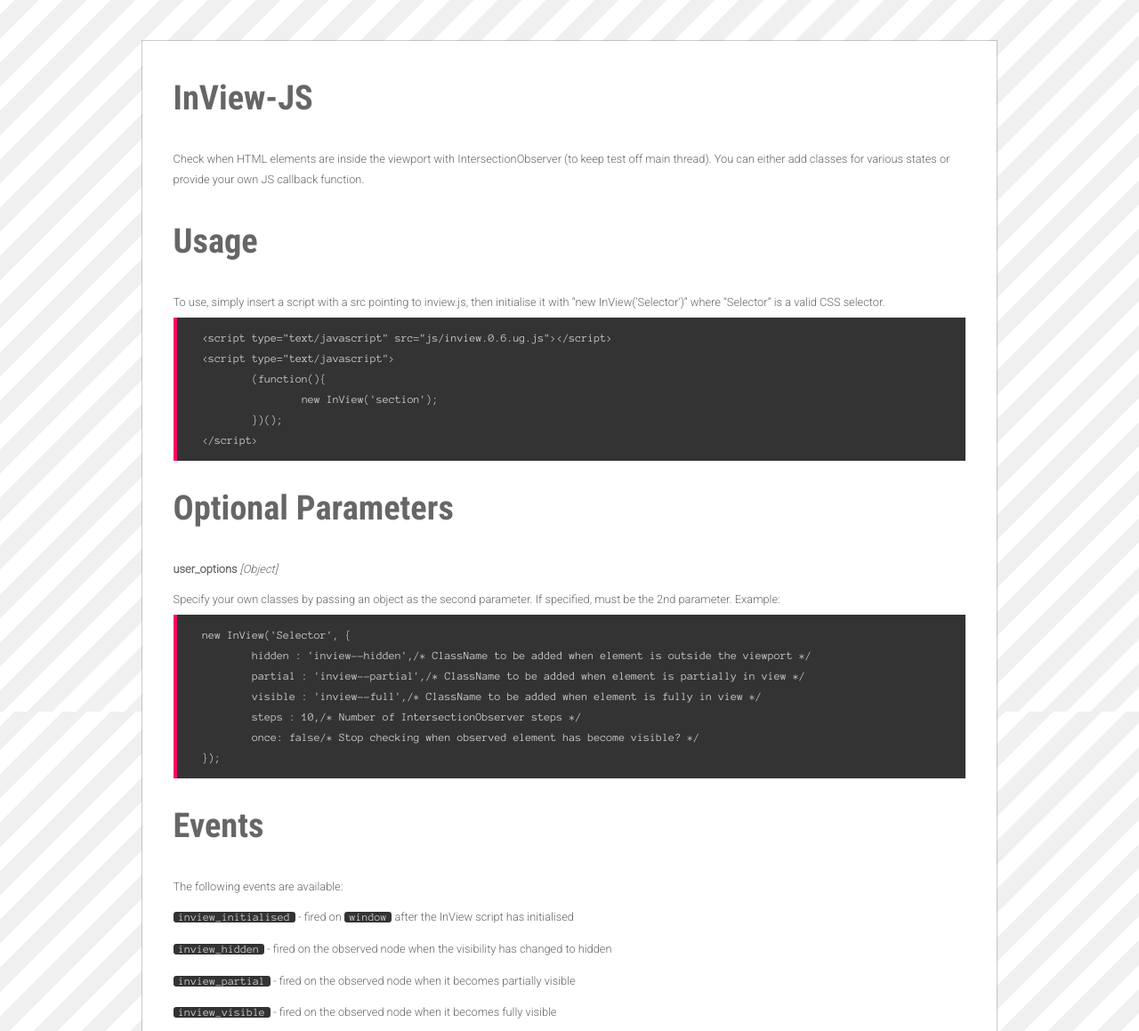
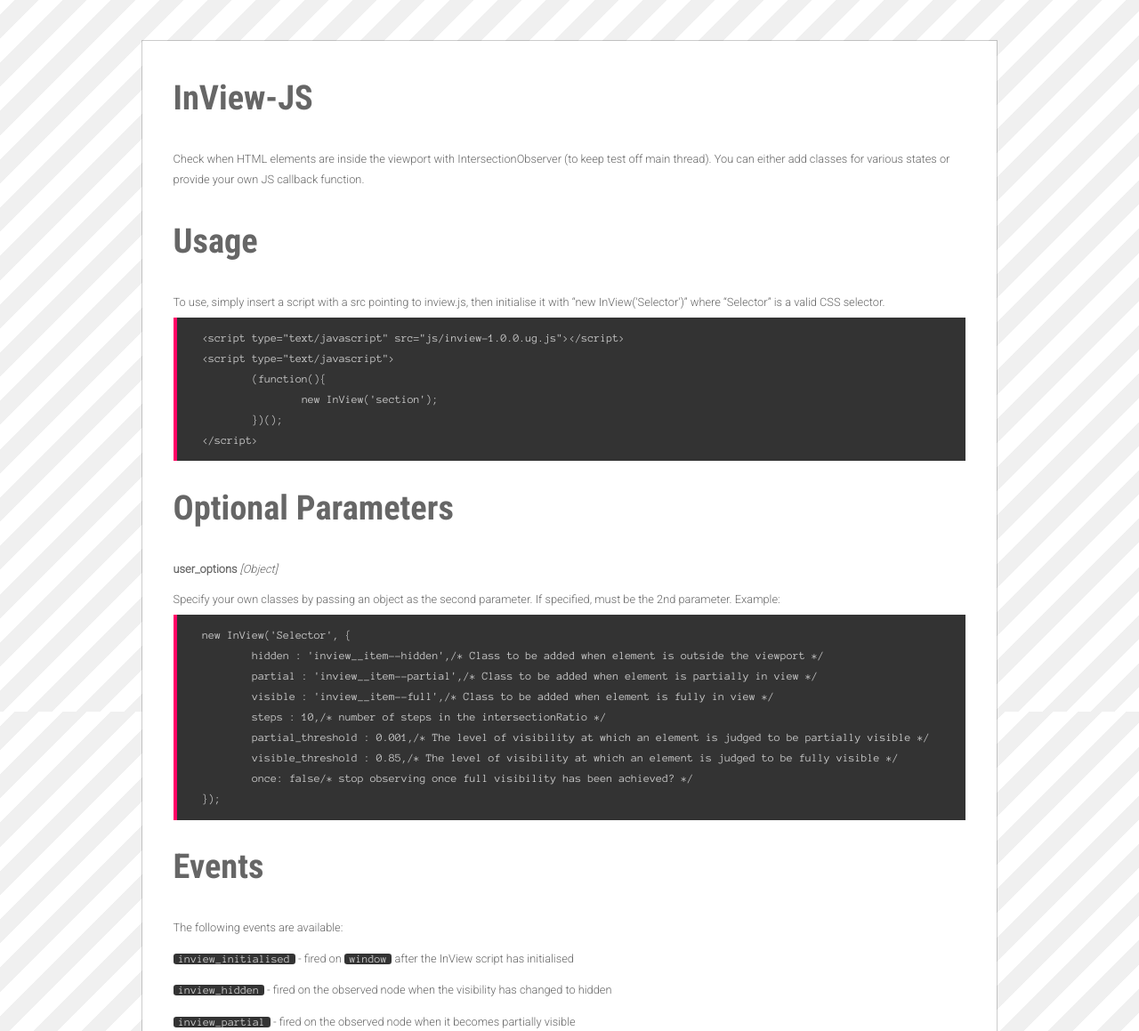
Before and after one commit to shakyjake/InView-JS, a plain HTML site: page index.html in a window 1280 px wide. Shown: the top 1159 px of the page at 89% size. Drawn offline with Linux system fonts and the light colour scheme.

Commit message:
Update index.html
Update to version 1.0.0. Without testing. Hope it works!

```diff
--- a/index.html
+++ b/index.html
@@ -118,7 +118,7 @@
 
 			<h3>Usage</h3>
 			<h4>To use, simply insert a script with a src pointing to inview.js, then initialise it with &ldquo;new InView('Selector')&rdquo; where &ldquo;Selector&rdquo; is a valid CSS selector.</h4>
-			<code>&lt;script type="text/javascript" src="js/inview.0.6.ug.js"&gt;&lt;/script&gt;
+			<code>&lt;script type="text/javascript" src="js/inview-1.0.0.ug.js"&gt;&lt;/script&gt;
 &lt;script type="text/javascript"&gt;
 	(function(){
 		new InView('section');
@@ -130,11 +130,13 @@
 			<h4><strong>user_options</strong> <em>[Object]</em></h4>
 			<p>Specify your own classes by passing an object as the second parameter. If specified, must be the 2nd parameter. Example:</p>
 			<code>new InView('Selector', {
-	hidden : 'inview--hidden',/* ClassName to be added when element is outside the viewport */
-	partial : 'inview--partial',/* ClassName to be added when element is partially in view */
-	visible : 'inview--full',/* ClassName to be added when element is fully in view */
-	steps : 10,/* Number of IntersectionObserver steps */
-	once: false/* Stop checking when observed element has become visible? */
+	hidden : 'inview__item--hidden',/* Class to be added when element is outside the viewport */
+	partial : 'inview__item--partial',/* Class to be added when element is partially in view */
+	visible : 'inview__item--full',/* Class to be added when element is fully in view */
+	steps : 10,/* number of steps in the intersectionRatio */
+	partial_threshold : 0.001,/* The level of visibility at which an element is judged to be partially visible */
+	visible_threshold : 0.85,/* The level of visibility at which an element is judged to be fully visible */
+	once: false/* stop observing once full visibility has been achieved? */
 });</code>
 			<h3>Events</h3>
 			<p>The following events are available:</p>
@@ -161,7 +163,7 @@
 			<section></section>
 			<section></section>
 		</main>
-		<script type="text/javascript" src="js/inview.0.6.ug.js"></script>
+		<script type="text/javascript" src="js/inview-1.0.0.ug.js"></script>
 		<script type="text/javascript">
 
 			(function(){
```
